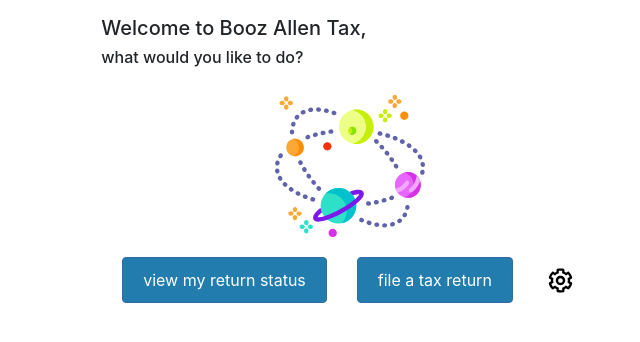
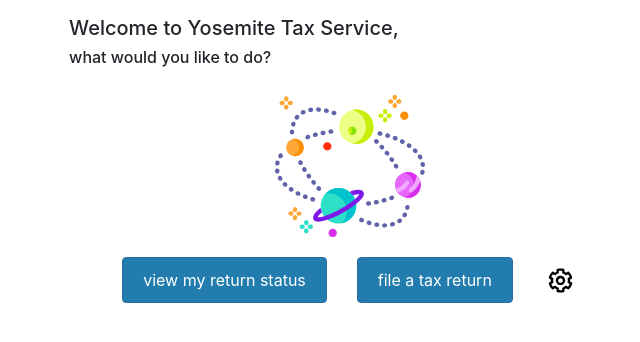
Before and after one commit to onlysolace/TaxFiler, a Vue app in the folder frontend/: page / in a window 1280 px wide. Shown: the top 342 px of the page, without its empty margins (290-930 px from the left). Built offline with nearby package versions, Linux system fonts and the light colour scheme.

Commit message:
Added Theme Support

```diff
--- a/frontend/src/components/panel/LastYearTaxMethodPanel.vue
+++ b/frontend/src/components/panel/LastYearTaxMethodPanel.vue
@@ -4,7 +4,7 @@
         <div class="row d-flex justify-content-center">
 
             <div class="col-auto no-gutters mt-3">
-                <form-option animate :icon="$resource('icons.svg') + '#space'" label="Booz Allen Tax" :selected_option.sync="selected_option"></form-option>
+                <form-option animate :icon="$resource('icons.svg') + '#space'" label="Yosemite Tax Service" :selected_option.sync="selected_option"></form-option>
             </div>
             <div class="col-auto no-gutters mt-3">
             <form-option animate :icon="$resource('icons.svg') + '#computer'" label="Other Tax Software" :selected_option.sync="selected_option"></form-option>
--- a/frontend/src/components/panel/ProcessingInformationPanel.vue
+++ b/frontend/src/components/panel/ProcessingInformationPanel.vue
@@ -55,6 +55,7 @@
                 this.processing = false;
             }, 15000);
 
+            console.log('activated running');
             axios.post('/file',this.tax_submission).then(response => {
                 this.filing = false;
             }).catch(error => {
--- a/frontend/src/components/panel/W2ConfirmationPanel.vue
+++ b/frontend/src/components/panel/W2ConfirmationPanel.vue
@@ -32,6 +32,23 @@
                 return this.selected_option != null;
             }
         },
+        watch:{
+            selected_option(nv, ov){
+                    this.$store.commit('update_panel_data',{
+                        panel:'W2EmployerIdPanel',
+                        data:{
+                            skipped:!nv.startsWith("Work")
+                        }
+                    });
+                    this.$store.commit('update_panel_data',{
+                        panel:'W2Panel',
+                        data:{
+                            skipped:!nv.startsWith("Work")
+                        }
+                    })
+
+            }
+        },
         mixins: [panel_mixin]
     }
 </script>
--- a/frontend/src/components/view/FileView.vue
+++ b/frontend/src/components/view/FileView.vue
@@ -9,7 +9,7 @@
         <div class="row mb-5 d-flex">
             <transition :name="transition_name">
                 <keep-alive key="$root.active_panel_index">
-                    <component :is="$root.active_panels[$root.active_panel_index]" ref="panel" :key="$root.active_panel_index"></component>
+                    <component :is="$root.active_panels[$root.active_panel_index]" ref="panel" :key="$root.active_panels[$root.active_panel_index]"></component>
                 </keep-alive>
             </transition>
 
--- a/frontend/src/components/view/MainView.vue
+++ b/frontend/src/components/view/MainView.vue
@@ -1,14 +1,12 @@
 <template>
     <div class="main-view d-flex align-items-center flex-column">
         <div class="row mb-3 mt-3">
-            <h5 class="col-12">Welcome to Booz Allen Tax,</h5>
+            <h5 class="col-12">Welcome to Yosemite Tax Service,</h5>
             <h6 class="col-12">what would you like to do?</h6>
         </div>
         <div class="row">
             <svg>
-                <use :xlink:href="$resource('icons.svg')+'#space'">
-
-                </use>
+                <use :xlink:href="$resource('icons.svg')+'#space'"></use>
             </svg>
         </div>
         <div class="row d-flex align-items-center">
--- a/frontend/src/store.js
+++ b/frontend/src/store.js
@@ -9,7 +9,14 @@
         available_themes: ['bootstrap', 'blue'],
         active_panel_index: 0,
         all_panels: ['TaxProficiencyPanel', 'PersonalInformationIntroPanel', 'PersonalInformationPanel', 'LastYearTaxMethodPanel', 'MaritalStatusPanel', 'W2IntroPanel','W2ConfirmationPanel','W2EmployerIdPanel','W2Panel', 'ProcessingInformationPanel', 'ResultsPanel'],
-        panel_data: {},
+        panel_data: {
+            W2EmployerIdPanel:{
+                skipped:true
+            },
+            W2Panel:{
+                skipped:true
+            }
+        },
         ssn: '',
         first_name: '',
         last_name: '',
@@ -76,11 +83,8 @@
     },
     getters: {
         active_panels: state => {
-            console.log('active_panels getters running');
             return state.all_panels.filter(panel => {
-                console.log('examining: '+panel);
-                console.log('data: '+JSON.stringify(state.panel_data[panel]));
-                return !state.panel_data[panel] || !state.panel_data[panel].removed
+                return !state.panel_data[panel] || (!state.panel_data[panel].removed && !state.panel_data[panel].skipped)
             });
         },
         has_next_panel: (state, getters) => {
@@ -96,7 +100,6 @@
             return getters.has_next_panel && state.panel_data.hasOwnProperty(getters.active_panel_name) && state.panel_data[getters.active_panel_name].hasOwnProperty('is_completed') && state.panel_data[getters.active_panel_name].is_completed;
         },
         removable_panels: (state, getters) => {
-
             return state.all_panels.filter(panel => !getters.required_panels.includes(panel));
         },
         required_panels: () => {
```
